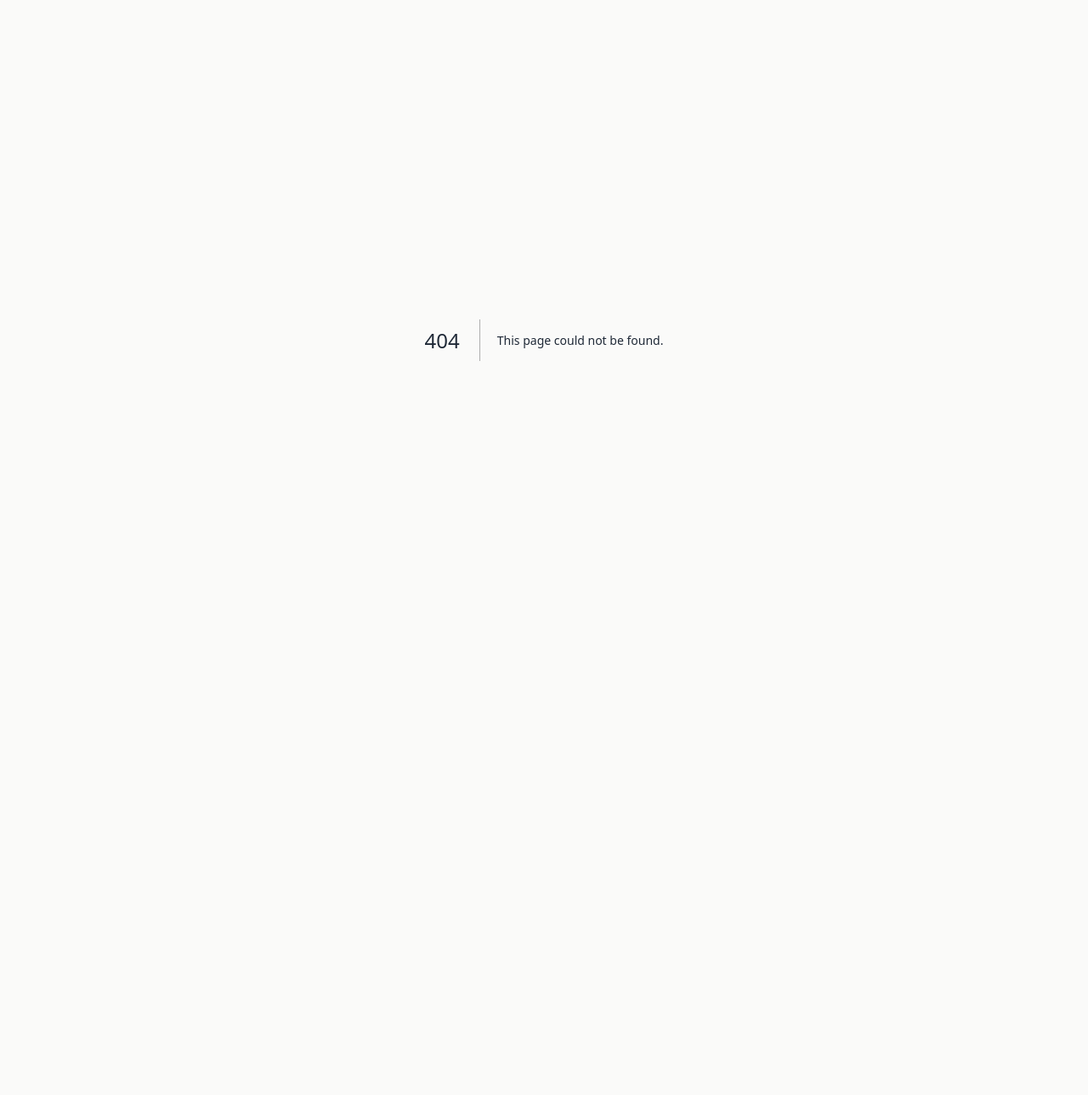
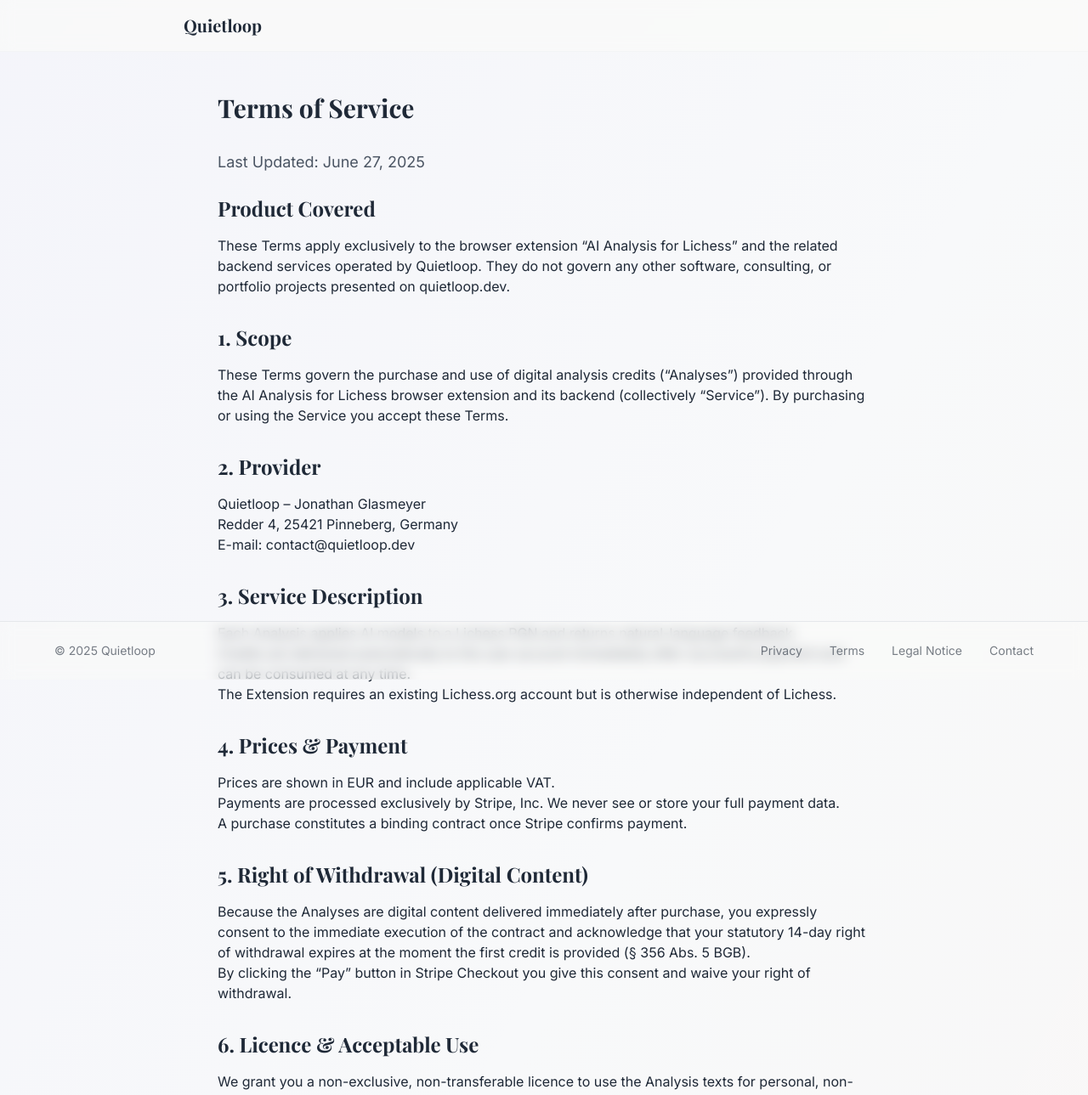
Before and after one commit to jonathanglasmeyer/quietloop-site, a Next.js app: page /terms in a window 1280 px wide. Before the commit this address had no page. Shown: the top 1289 px of the page at 85% size. Before the commit the page ends 800 px from the top, so only its background shows below. Built offline with nearby package versions, Linux system fonts and the light colour scheme.

Commit message:
feat: add terms of service page and navigation links

```diff
--- a/app/legal/page.tsx
+++ b/app/legal/page.tsx
@@ -101,15 +101,16 @@ export default function LegalPage() {
             <Link href="/privacy" className="text-sm text-foreground/60 hover:text-foreground transition-colors">
               Privacy
             </Link>
+            <Link href="/terms" className="text-sm text-foreground/60 hover:text-foreground transition-colors">
+              Terms
+            </Link>
             <Link href="/legal" className="text-sm text-foreground/60 hover:text-foreground transition-colors">
               Legal Notice
             </Link>
             <a href="mailto:contact@quietloop.dev" className="text-sm text-foreground/60 hover:text-foreground transition-colors">
               Contact
             </a>
-            <a href="https://github.com/quietloop" className="text-foreground/60 hover:text-foreground transition-colors" aria-label="Github">
-              <Github className="h-5 w-5 stroke-1" />
-            </a>
+
           </div>
         </div>
       </footer>
--- a/app/page.tsx
+++ b/app/page.tsx
@@ -108,6 +108,9 @@ export default function HomePage() {
             <Link href="/privacy" className="text-sm text-foreground/60 hover:text-foreground transition-colors">
               Privacy
             </Link>
+            <Link href="/terms" className="text-sm text-foreground/60 hover:text-foreground transition-colors">
+              Terms
+            </Link>
             <Link href="/legal" className="text-sm text-foreground/60 hover:text-foreground transition-colors">
               Legal Notice
             </Link>
--- a/app/privacy/page.tsx
+++ b/app/privacy/page.tsx
@@ -164,6 +164,9 @@ export default function PrivacyPage() {
             <Link href="/privacy" className="text-sm text-foreground/60 hover:text-foreground transition-colors">
               Privacy
             </Link>
+            <Link href="/terms" className="text-sm text-foreground/60 hover:text-foreground transition-colors">
+              Terms
+            </Link>
             <Link href="/legal" className="text-sm text-foreground/60 hover:text-foreground transition-colors">
               Legal Notice
             </Link>
--- /dev/null
+++ b/app/terms/page.tsx
@@ -0,0 +1,170 @@
+import Link from "next/link"
+import { Github } from "lucide-react"
+
+export default function TermsPage() {
+  const lastUpdated = "June 27, 2025";
+
+  return (
+    <div className="min-h-screen bg-gray-50/90 text-foreground font-sans relative overflow-hidden pb-24">
+      {/* Background gradient */}
+      <div className="absolute inset-0 z-0 pointer-events-none bg-gradient-to-br from-[#D1CFFF]/10 via-transparent to-[#FFE5DC]/15" />
+
+      {/* Navigation */}
+      <nav className="sticky top-0 z-50 bg-background/65 backdrop-blur border-b border-grey/30">
+        <div className="max-w-4xl mx-auto flex items-center justify-between px-6 py-4">
+          <Link href="/" className="font-serif font-bold text-xl">Quietloop</Link>
+        </div>
+      </nav>
+
+      {/* Content */}
+      <main className="relative z-10 px-6 py-12">
+        <div className="max-w-3xl mx-auto">
+          <h1 className="text-3xl font-serif font-bold mb-8">Terms of Service</h1>
+
+          <div className="prose prose-slate">
+            <p className="text-lg text-gray-600 mb-6">Last Updated: {lastUpdated}</p>
+
+            <section className="mb-8">
+              <h2 className="text-2xl font-serif font-medium mb-4">Product Covered</h2>
+              <p>
+                These Terms apply exclusively to the browser extension “AI Analysis for Lichess” and the related backend services operated by Quietloop. They do not govern any other software, consulting, or portfolio projects presented on quietloop.dev.
+              </p>
+            </section>
+
+            <section className="mb-8">
+              <h2 className="text-2xl font-serif font-medium mb-4">1. Scope</h2>
+              <p>
+                These Terms govern the purchase and use of digital analysis credits (“Analyses”) provided through the AI Analysis for Lichess browser extension and its backend (collectively “Service”). By purchasing or using the Service you accept these Terms.
+              </p>
+            </section>
+
+            <section className="mb-8">
+              <h2 className="text-2xl font-serif font-medium mb-4">2. Provider</h2>
+              <p>
+                Quietloop – Jonathan Glasmeyer<br />
+                Redder 4, 25421 Pinneberg, Germany<br />
+                E-mail: contact@quietloop.dev
+              </p>
+            </section>
+
+            <section className="mb-8">
+              <h2 className="text-2xl font-serif font-medium mb-4">3. Service Description</h2>
+              <p>
+                Each Analysis applies AI models to a Lichess PGN and returns natural-language feedback.
+              </p>
+              <p>
+                Credits are delivered automatically to the user account immediately after successful payment and can be consumed at any time.
+              </p>
+              <p>
+                The Extension requires an existing Lichess.org account but is otherwise independent of Lichess.
+              </p>
+            </section>
+
+            <section className="mb-8">
+              <h2 className="text-2xl font-serif font-medium mb-4">4. Prices & Payment</h2>
+              <p>
+                Prices are shown in EUR and include applicable VAT.
+              </p>
+              <p>
+                Payments are processed exclusively by Stripe, Inc. We never see or store your full payment data.
+              </p>
+              <p>
+                A purchase constitutes a binding contract once Stripe confirms payment.
+              </p>
+            </section>
+
+            <section className="mb-8">
+              <h2 className="text-2xl font-serif font-medium mb-4">5. Right of Withdrawal (Digital Content)</h2>
+              <p>
+                Because the Analyses are digital content delivered immediately after purchase, you expressly consent to the immediate execution of the contract and acknowledge that your statutory 14-day right of withdrawal expires at the moment the first credit is provided (§ 356 Abs. 5 BGB).
+              </p>
+              <p>
+                By clicking the “Pay” button in Stripe Checkout you give this consent and waive your right of withdrawal.
+              </p>
+            </section>
+
+            <section className="mb-8">
+              <h2 className="text-2xl font-serif font-medium mb-4">6. Licence & Acceptable Use</h2>
+              <p>
+                We grant you a non-exclusive, non-transferable licence to use the Analysis texts for personal, non-commercial study and commentary.
+              </p>
+              <p>
+                Resale, automated scraping or public redistribution of analyses is prohibited without prior written consent.
+              </p>
+            </section>
+
+            <section className="mb-8">
+              <h2 className="text-2xl font-serif font-medium mb-4">7. Availability & Support</h2>
+              <p>
+                The Service is provided with commercially reasonable uptime but no specific availability guarantee. Support requests can be sent to contact@quietloop.dev.
+              </p>
+            </section>
+
+            <section className="mb-8">
+              <h2 className="text-2xl font-serif font-medium mb-4">8. Limitation of Liability</h2>
+              <p>
+                We are liable without limitation for intent and gross negligence.
+              </p>
+              <p>
+                For simple negligence we are liable only for foreseeable damages typical for this type of contract.
+              </p>
+              <p>
+                The Service provides educational insights; we do not guarantee any tournament results or rating improvements.
+              </p>
+            </section>
+
+            <section className="mb-8">
+              <h2 className="text-2xl font-serif font-medium mb-4">9. User Data & Privacy</h2>
+              <p>
+                Processing of personal data is outlined in our <Link href="/privacy" className="text-primary underline-offset-4 hover:underline">Privacy Policy</Link> and forms part of these Terms.
+              </p>
+            </section>
+
+            <section className="mb-8">
+              <h2 className="text-2xl font-serif font-medium mb-4">10. Changes to the Terms</h2>
+              <p>
+                We may update these Terms for valid reasons (e.g. legal changes, new features). You will be notified by e-mail or in-app notice. Continued use after the effective date constitutes acceptance of the new Terms.
+              </p>
+            </section>
+
+            <section className="mb-8">
+              <h2 className="text-2xl font-serif font-medium mb-4">11. Governing Law & Disputes</h2>
+              <p>
+                These Terms are governed by German law. The EU Commission’s Online Dispute Resolution platform is available at <a href="https://ec.europa.eu/consumers/odr" target="_blank" rel="noopener noreferrer" className="text-primary underline-offset-4 hover:underline">ec.europa.eu/consumers/odr</a>. We are neither obliged nor willing to participate in alternative dispute resolution before a consumer arbitration board.
+              </p>
+            </section>
+
+            <section className="mb-8">
+              <h2 className="text-2xl font-serif font-medium mb-4">12. Severability</h2>
+              <p>
+                If any provision is invalid, the remaining provisions remain in full force.
+              </p>
+            </section>
+          </div>
+        </div>
+      </main>
+
+      {/* Footer */}
+      <footer className="px-6 py-6 bg-background/45 backdrop-blur border-t border-grey fixed bottom-0 left-0 right-0 z-40">
+        <div className="max-w-6xl mx-auto flex flex-col md:flex-row items-center justify-between gap-6">
+          <span className="text-sm text-foreground/60">© {new Date().getFullYear()} Quietloop</span>
+          <div className="flex items-center gap-8">
+            <Link href="/privacy" className="text-sm text-foreground/60 hover:text-foreground transition-colors">
+              Privacy
+            </Link>
+            <Link href="/terms" className="text-sm text-foreground/60 hover:text-foreground transition-colors">
+              Terms
+            </Link>
+            <Link href="/legal" className="text-sm text-foreground/60 hover:text-foreground transition-colors">
+              Legal Notice
+            </Link>
+            <a href="mailto:contact@quietloop.dev" className="text-sm text-foreground/60 hover:text-foreground transition-colors">
+              Contact
+            </a>
+
+          </div>
+        </div>
+      </footer>
+    </div>
+  )
+}
```
